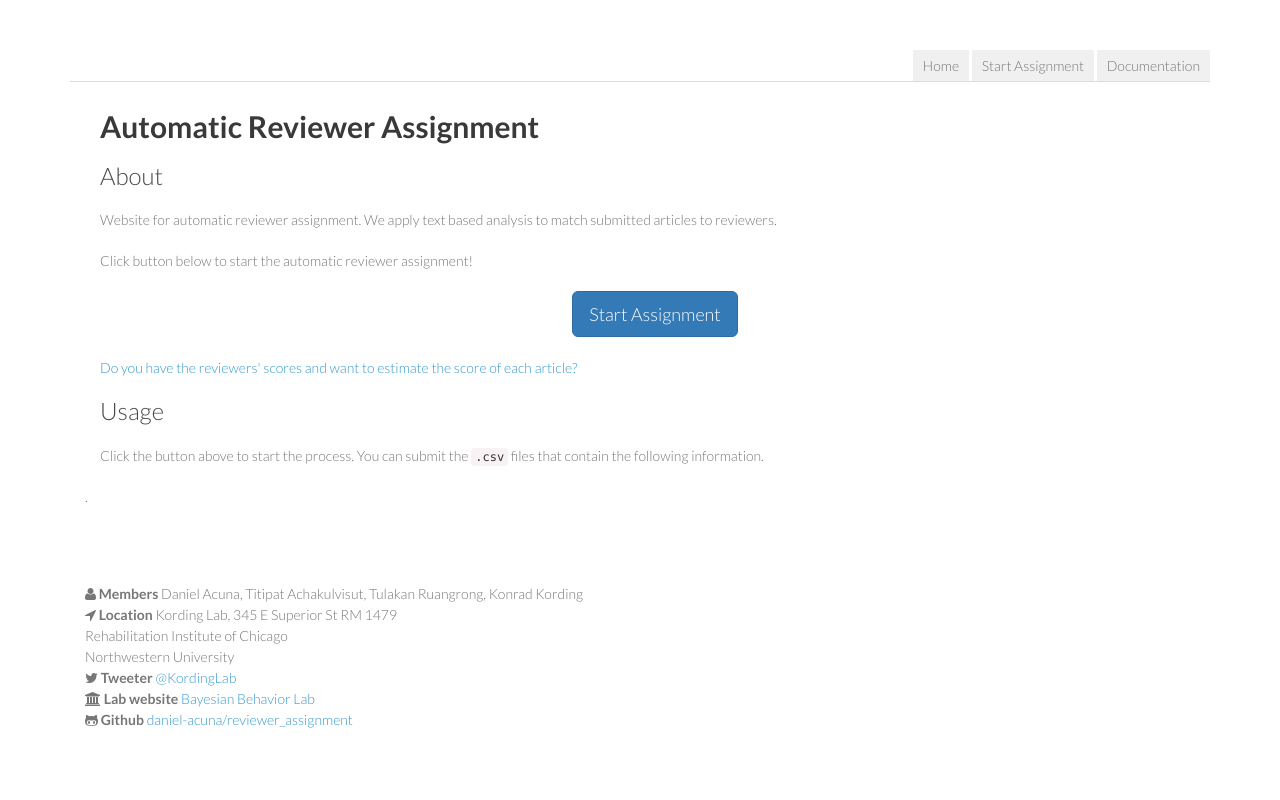
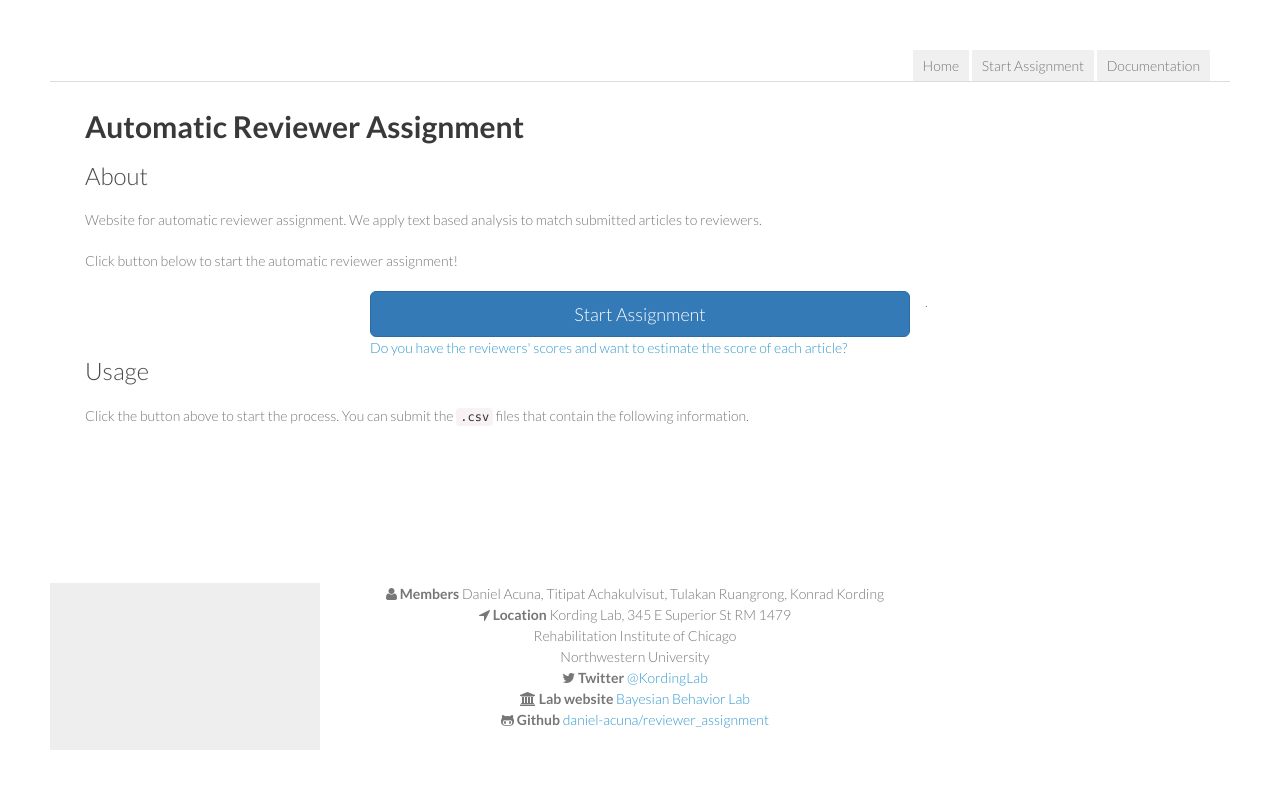
Before and after one commit to daniel-acuna/reviewer_assignment, a Django app: page / in a window 1280 px wide. Run offline with Django 3.2, Linux system fonts and the light colour scheme; some libraries are stand-ins or nearby versions.

Commit message:
fix first page design and footer (close #17)

```diff
--- a/reviewer_assignment_website/home/templates/home/index.html
+++ b/reviewer_assignment_website/home/templates/home/index.html
@@ -6,20 +6,15 @@
 
 <div class="col-md-12">
   <h3>About</h3>
-    <p>Website for automatic reviewer assignment. We apply text based analysis to match submitted articles to reviewers.</p>
-
-    <p>
-        Click button below to start the automatic reviewer assignment!
+    <p>Website for automatic reviewer assignment. We apply text based analysis to match submitted articles to reviewers.
+    </p>
+    <p>Click button below to start the automatic reviewer assignment!
     </p>
 </div>
 
-<div class="col-md-12 submit-button">
-<center>
-    <p>
-        <a class="btn btn-primary btn-lg" href="assignment" role="button">Start Assignment</a> <br>
-    </p>
-</center>
-    <p> <a href="#">Do you have the reviewers' scores and want to estimate the score of each article?<br></a> </p>
+<div class="col-md-6 col-md-offset-3 asmt_btt_grp">
+    <a class="btn btn-primary btn-lg btn-block asmt_btt" href="assignment" role="button">Start Assignment</a>
+    <a href="#">Do you have the reviewers' scores and want to estimate the score of each article?</a>
 </div>
 
 <div class="col-md-12">
--- a/reviewer_assignment_website/templates/base.html
+++ b/reviewer_assignment_website/templates/base.html
@@ -10,33 +10,37 @@
       <link rel="stylesheet" href="{% static 'home/font-awesome/css/font-awesome.min.css' %}">
   </head>
   <body>
+
+      <div class="pagetab"> <!-- tabs go here -->
         <div class="container">
-      <div class="pagetab"> <!-- tabs go here -->
           <li><a href="{% url 'home.views.index' %}">Home</a></li>
           <li><a href="{% url 'review_assign_index' %}">Start Assignment</a></li>
           <li><a href="#">Documentation</a></li>
         </div>
+      </div>
 
-      <div class="container" style="margin-bottom:100px;min-height:100%;">
+      <div class="container content-block">
       {% block content %} {% endblock %}.
       </div>
 
-      <footer class="footer" style="background-color:#FFF;">
+
+  </body>
+
+  <footer class="footer text-center" style="background-color:#EEE;">
     <div class="container">
-
       <p>
       <i class="fa fa-user"></i> <b>Members</b> Daniel Acuna, Titipat Achakulvisut, Tulakan Ruangrong, Konrad Kording<br>
       <i class="fa fa-location-arrow"></i> <b>Location</b> Kording Lab, 345 E Superior St RM 1479<br>
       Rehabilitation Institute of Chicago<br>
       Northwestern University<br>
-          <i class="fa fa-twitter"></i> <b>Tweeter</b> <a href="https://twitter.com/KordingLab">@KordingLab</a> <br>
+      <i class="fa fa-twitter"></i> <b>Twitter</b> <a href="https://twitter.com/KordingLab">@KordingLab</a> <br>
       <i class="fa fa-university"></i> <b>Lab website</b> <a href="http://klab.smpp.northwestern.edu/wiki/index.php5/Main_Page">Bayesian Behavior Lab</a> <br>
       <i class="fa fa-github-alt"></i> <b>Github</b>  <a href="https://github.com/daniel-acuna/reviewer_assignment">daniel-acuna/reviewer_assignment</a> <br>
       </p>
     </div>
+  </footer>
 
-      </footer>
-    </div>
 
-  </body>
+
+
 </html>
```
Also changed, not shown: reviewer_assignment_website/home/static/home/style.css (+30 -11 lines). Lines whose indentation alone changed are shown as unchanged.
